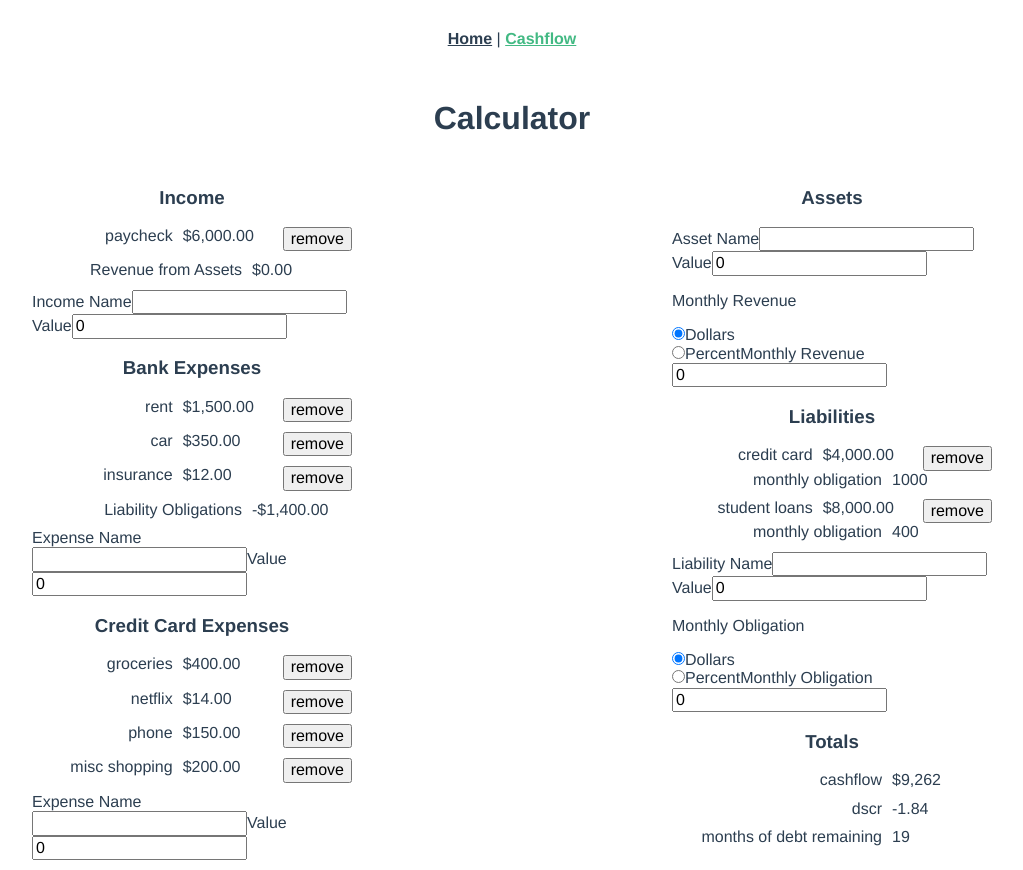
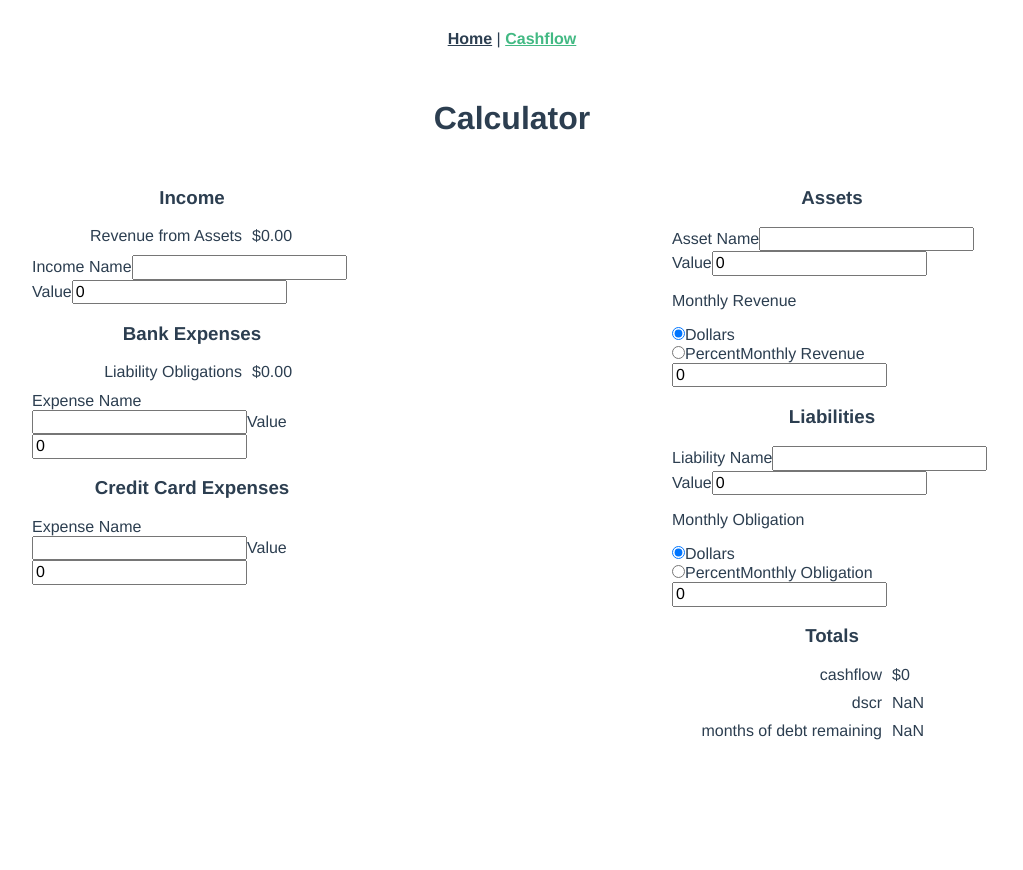
Before and after one commit to dudo/budget, a Vue app: page /cashflow in a window 1280 px wide. Shown: the whole page, without its empty margins (128-1151 px from the left). After the commit the page ends 800 px from the top, so only its background shows below. Built offline with nearby package versions, Linux system fonts and the light colour scheme.

Commit message:
CR_D still, just cleaned up. considering no U

```diff
--- a/src/components/calculator/Calculator.vue
+++ b/src/components/calculator/Calculator.vue
@@ -40,8 +40,7 @@ export default {
     liabilityExpense() {
       return {
         name: 'Liability Obligations',
-        value: Math.min(this.liabilityObligations, this.creditCardObligations),
-        type: 'bank',
+        value: Math.max(this.liabilityObligations, this.creditCardObligations),
         removable: false,
       };
     },
@@ -84,12 +83,11 @@ export default {
         }
       });
       return values
-        .reduce((a, b) => a - b, 0);
+        .reduce((a, b) => a + b, 0);
     },
     creditCardObligations() {
-      return this.expenses
-        .filter(x => x.type === 'cc')
-        .reduce((acc, x) => acc - x.value, 0);
+      return this.expensesCC
+        .reduce((acc, x) => acc + x.value, 0);
     },
     incomeStatement() {
       return [
@@ -101,16 +99,14 @@ export default {
         },
         {
           title: 'Bank Expenses',
-          dataKey: 'expenses-bank',
-          entries: this.expenses
-            .filter(x => x.type === 'bank')
+          dataKey: 'expensesBank',
+          entries: this.expensesBank
             .concat([this.liabilityExpense]),
         },
         {
           title: 'Credit Card Expenses',
-          dataKey: 'expenses-cc',
-          entries: this.expenses
-            .filter(x => x.type === 'cc'),
+          dataKey: 'expensesCC',
+          entries: this.expensesCC,
         },
       ];
     },
@@ -130,7 +126,8 @@ export default {
     },
     ...mapState([
       'incomes',
-      'expenses',
+      'expensesBank',
+      'expensesCC',
       'assets',
       'liabilities',
     ]),
--- a/src/components/calculator/Section.vue
+++ b/src/components/calculator/Section.vue
@@ -10,6 +10,7 @@
       v-if="dataKey.startsWith('expenses')"
       v-for="(entry, index) in entries"
       v-bind="entry"
+      :data-key="dataKey"
       :key="index" />
     <Asset
       v-if="dataKey === 'assets'"
@@ -25,7 +26,7 @@
       v-if="dataKey === 'incomes'" />
     <ExpenseForm
       v-if="dataKey.startsWith('expenses')"
-      :expense-type="dataKey.split('-')[dataKey.split('-').length - 1]" />
+      :data-key="dataKey" />
     <AssetForm
       v-if="dataKey === 'assets'" />
     <LiabilityForm
--- a/src/components/calculator/Totals.vue
+++ b/src/components/calculator/Totals.vue
@@ -56,35 +56,27 @@ export default {
     },
   },
   computed: {
-    totals() {
-      return {
-        income: this.incomes
-          .reduce((acc, x) => acc + x.value, 0) + this.assetRevenue,
-        expensesBank: this.expenses
-          .filter(x => x.type === 'bank')
-          .reduce((acc, x) => acc - x.value, 0) + this.liabilityObligations,
-        expensesCc: this.expenses
-          .filter(x => x.type === 'cc')
-          .reduce((acc, x) => acc - x.value, 0),
-        assets: this.assets
-          .reduce((acc, x) => acc + x.value, 0),
-        liabilities: this.liabilities
-          .reduce((acc, x) => acc - x.value, 0),
-      };
+    incomeTotal() {
+      return this.incomes.reduce((acc, x) => acc + x.value, 0) + this.assetRevenue;
+    },
+    expensesBankTotal() {
+      return this.expensesBank.reduce((acc, x) => acc + x.value, 0) + this.liabilityObligations;
+    },
+    liabilitiesTotal() {
+      return this.liabilities.reduce((acc, x) => acc + x.value, 0);
     },
     cashFlow() {
-      return this.totals.income - this.totals.expensesBank;
+      return this.incomeTotal - this.expensesBankTotal;
     },
     dscr() {
-      return this.totals.income / this.totals.expensesBank;
+      return this.incomeTotal / this.expensesBankTotal;
     },
     monthsOfDebtRemaining() {
-      return this.totals.liabilities / (this.liabilityObligations - this.creditCardObligations);
+      return this.liabilitiesTotal / (this.liabilityObligations - this.creditCardObligations);
     },
     ...mapState([
       'incomes',
-      'expenses',
-      'assets',
+      'expensesBank',
       'liabilities',
     ]),
   },
--- a/src/components/calculator/assets/Form.vue
+++ b/src/components/calculator/assets/Form.vue
@@ -39,21 +39,27 @@
 <script>
 export default {
   name: 'AssetForm',
-  data: () => ({
-    form: {
-      name: '',
-      value: 0,
-      monthlyRevenueType: 0,
-      monthlyRevenueValue: 0,
+  data() {
+    return {
+      form: this.defaults(),
+    };
+  },
+  methods: {
+    defaults() {
+      return {
+        name: '',
+        value: 0,
+        monthlyRevenueType: 0,
+        monthlyRevenueValue: 0,
+      };
     },
-  }),
-  methods: {
     submit() {
       this.$store.commit({
         type: 'addEntry',
         entry: this.form,
         entryType: 'assets',
       });
+      this.form = this.defaults();
     },
   },
 };
--- a/src/components/calculator/assets/Show.vue
+++ b/src/components/calculator/assets/Show.vue
@@ -11,7 +11,6 @@
       <span>monthly revenue</span>
       <span>{{ monthlyRevenueValue }}</span>
     </div>
-
   </div>
 </template>
 
--- a/src/components/calculator/expenses/Form.vue
+++ b/src/components/calculator/expenses/Form.vue
@@ -19,24 +19,30 @@
 export default {
   name: 'ExpenseForm',
   props: {
-    expenseType: {
+    dataKey: {
       type: String,
-      default: '',
+      default: 'expensesBank',
     },
   },
-  data: () => ({
-    form: {
-      name: '',
-      value: 0,
+  data() {
+    return {
+      form: this.defaults(),
+    };
+  },
+  methods: {
+    defaults() {
+      return {
+        name: '',
+        value: 0,
+      };
     },
-  }),
-  methods: {
     submit() {
       this.$store.commit({
         type: 'addEntry',
-        entry: Object.assign({ type: this.expenseType }, this.form),
-        entryType: 'expenses',
+        entry: this.form,
+        entryType: this.dataKey,
       });
+      this.form = this.defaults();
     },
   },
 };
--- a/src/components/calculator/expenses/Show.vue
+++ b/src/components/calculator/expenses/Show.vue
@@ -23,13 +23,13 @@ export default {
       type: Number,
       default: 0,
     },
-    type: {
-      type: String,
-      default: '',
-    },
     removable: {
       type: Boolean,
       default: true,
+    },
+    dataKey: {
+      type: String,
+      default: 'expensesBank',
     },
   },
   methods: {
@@ -37,7 +37,7 @@ export default {
       this.$store.commit({
         type: 'removeEntry',
         index: this.$vnode.key,
-        entryType: 'expenses',
+        entryType: this.dataKey,
       });
     },
   },
--- a/src/components/calculator/incomes/Form.vue
+++ b/src/components/calculator/incomes/Form.vue
@@ -18,19 +18,25 @@
 <script>
 export default {
   name: 'IncomeForm',
-  data: () => ({
-    form: {
-      name: '',
-      value: 0,
+  data() {
+    return {
+      form: this.defaults(),
+    };
+  },
+  methods: {
+    defaults() {
+      return {
+        name: '',
+        value: 0,
+      };
     },
-  }),
-  methods: {
     submit() {
       this.$store.commit({
         type: 'addEntry',
         entry: this.form,
         entryType: 'incomes',
       });
+      this.form = this.defaults();
     },
   },
 };
--- a/src/components/calculator/liabilities/Form.vue
+++ b/src/components/calculator/liabilities/Form.vue
@@ -39,21 +39,27 @@
 <script>
 export default {
   name: 'LiabilityForm',
-  data: () => ({
-    form: {
-      name: '',
-      value: 0,
-      monthlyObligationType: 0,
-      monthlyObligationValue: 0,
+  data() {
+    return {
+      form: this.defaults(),
+    };
+  },
+  methods: {
+    defaults() {
+      return {
+        name: '',
+        value: 0,
+        monthlyObligationType: 0,
+        monthlyObligationValue: 0,
+      };
     },
-  }),
-  methods: {
     submit() {
       this.$store.commit({
         type: 'addEntry',
         entry: this.form,
         entryType: 'liabilities',
       });
+      this.form = this.defaults();
     },
   },
 };
--- a/src/store.js
+++ b/src/store.js
@@ -12,28 +12,11 @@ const vuexPersist = new VuexPersist({
 export default new Vuex.Store({
   plugins: [vuexPersist.plugin],
   state: {
-    incomes: [{ name: 'paycheck', value: 6000 }],
-    expenses: [
-      { name: 'rent', value: 1500, type: 'bank' },
-      { name: 'car', value: 350, type: 'bank' },
-      { name: 'insurance', value: 12, type: 'bank' },
-      { name: 'groceries', value: 400, type: 'cc' },
-      { name: 'netflix', value: 14, type: 'cc' },
-      { name: 'phone', value: 150, type: 'cc' },
-      { name: 'misc shopping', value: 200, type: 'cc' },
-    ],
-    assets: [
-    // {name: 'name4', value: 10000, monthlyRevenueType: 0, monthlyRevenueValue: 1000,},
-    // {name: 'name6', value: 100000, monthlyRevenueType: 1, monthlyRevenueValue: 0.15,}
-    ],
-    liabilities: [
-      {
-        name: 'credit card', value: 4000, monthlyObligationType: 0, monthlyObligationValue: 1000,
-      },
-      {
-        name: 'student loans', value: 8000, monthlyObligationType: 0, monthlyObligationValue: 400,
-      },
-    ],
+    incomes: [],
+    expensesBank: [],
+    expensesCC: [],
+    assets: [],
+    liabilities: [],
   },
   getters: {
 
```
